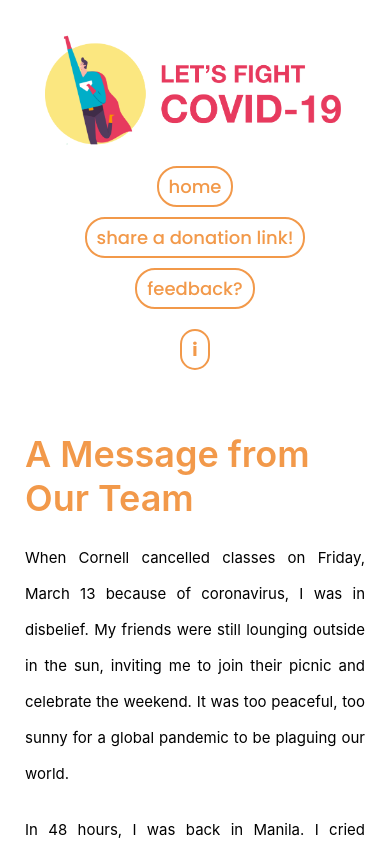
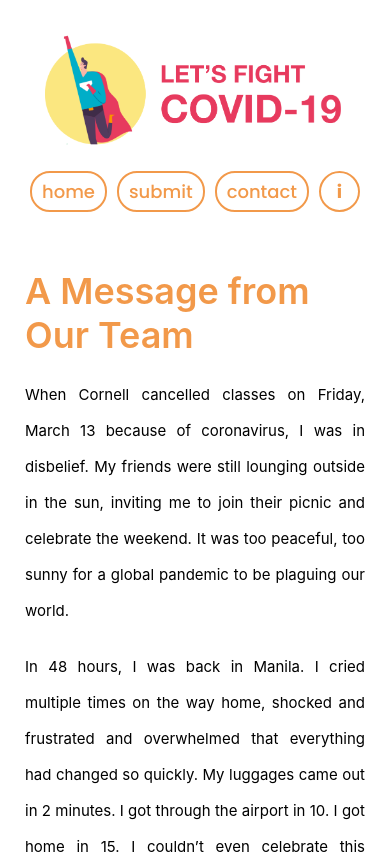
Before and after one commit to donatecovid19/website, a React (Create React App) app: page /about in a window 390 px wide. Shown: the top 855 px of the page. Built offline with nearby package versions, Linux system fonts and the light colour scheme; no server answers.

Commit message:
Minor changes in the navbar

```diff
--- a/public/css/theme.css
+++ b/public/css/theme.css
@@ -49,6 +49,10 @@ img {
 }
 
 .nav #mobile-btn {
+  display: none;
+}
+
+.nav #share-mobile {
   display: none;
 }
 
@@ -140,6 +144,14 @@ footer {
   }
 }
 
+@media (max-width: 510px) {
+  .nav button {
+    font-size: 18px;
+    padding: 5px 10px;
+    margin: 5px;
+  }
+}
+
 @media (max-width: 480px) {
   img {
     width: 300px;
@@ -164,11 +176,11 @@ footer {
   .box {
     font-size: 18px;
   }
+}
 
+@media (max-width: 360px) {
   .nav button {
-    font-size: 18px;
-    padding: 5px 10px;
-    display: block;
-    margin: 10px auto;
+    font-size: 16px;
+    margin: 3px;
   }
 }
--- a/src/components/Navigation.jsx
+++ b/src/components/Navigation.jsx
@@ -19,18 +19,26 @@ function Navigation(props) {
             </Link>
           </button>
           <button class="share">
-            <Link className="nav-link" to="/form">
-              share a donation link!{" "}
-              {/* <span role="img" aria-label="globe">
-                &#127760;
+            <Link className="nav-link" to="/ideas">
+              submit a donation link{" "}
+              {/* <span role="img" aria-label="light">
+                &#128161;
+              </span> */}
+            </Link>
+          </button>
+          <button id="share-mobile">
+            <Link className="nav-link" to="/ideas">
+              submit{" "}
+              {/* <span role="img" aria-label="light">
+                &#128161;
               </span> */}
             </Link>
           </button>
           <button class="feedback">
-            <Link className="nav-link" to="/ideas">
-              feedback?{" "}
-              {/* <span role="img" aria-label="light">
-                &#128161;
+            <Link className="nav-link" to="/form">
+              contact{" "}
+              {/* <span role="img" aria-label="globe">
+                &#127760;
               </span> */}
             </Link>
           </button>
--- a/src/components/about_page/About.jsx
+++ b/src/components/about_page/About.jsx
@@ -288,7 +288,7 @@ function About() {
           <div class="person delavega" id="person">
             <img src="img/delavega.png" alt="" />
             <h2 class="name"> Audrey Dela Vega </h2>
-            <h4 class="role"> Design </h4>
+            <h4 class="role"> Designer </h4>
             <div class="socials">
               <a
                 href="https://instagram.com/_golddrey"
@@ -316,7 +316,7 @@ function About() {
           <div class="person viernes" id="person">
             <img src="img/viernes.jpg" alt="" />
             <h2 class="name"> MJ Viernes </h2>
-            <h4 class="role"> Design </h4>
+            <h4 class="role"> Designer </h4>
             <div class="socials">
               <a
                 href="https://instagram.com/mjadviernes"
--- a/src/components/home_page/Home.css
+++ b/src/components/home_page/Home.css
@@ -427,6 +427,16 @@ html {
 
   .nav #mobile-btn {
     display: inline-block;
+    width: 59px;
+    border-radius: 50%;
+  }
+
+  .nav #share-mobile {
+    display: inline-block;
+  }
+
+  .nav .share {
+    display: none;
   }
 
   .mobile {
@@ -513,6 +523,12 @@ html {
   }
 }
 
+@media (max-width: 510px) {
+  .nav #mobile-btn {
+    width: 41px;
+  }
+}
+
 @media (max-width: 480px) {
   img {
     width: 300px;
@@ -522,3 +538,9 @@ html {
     font-size: 18px;
   }
 }
+
+@media (max-width: 360px) {
+  .nav #mobile-btn {
+    width: 39px;
+  }
+}
```
